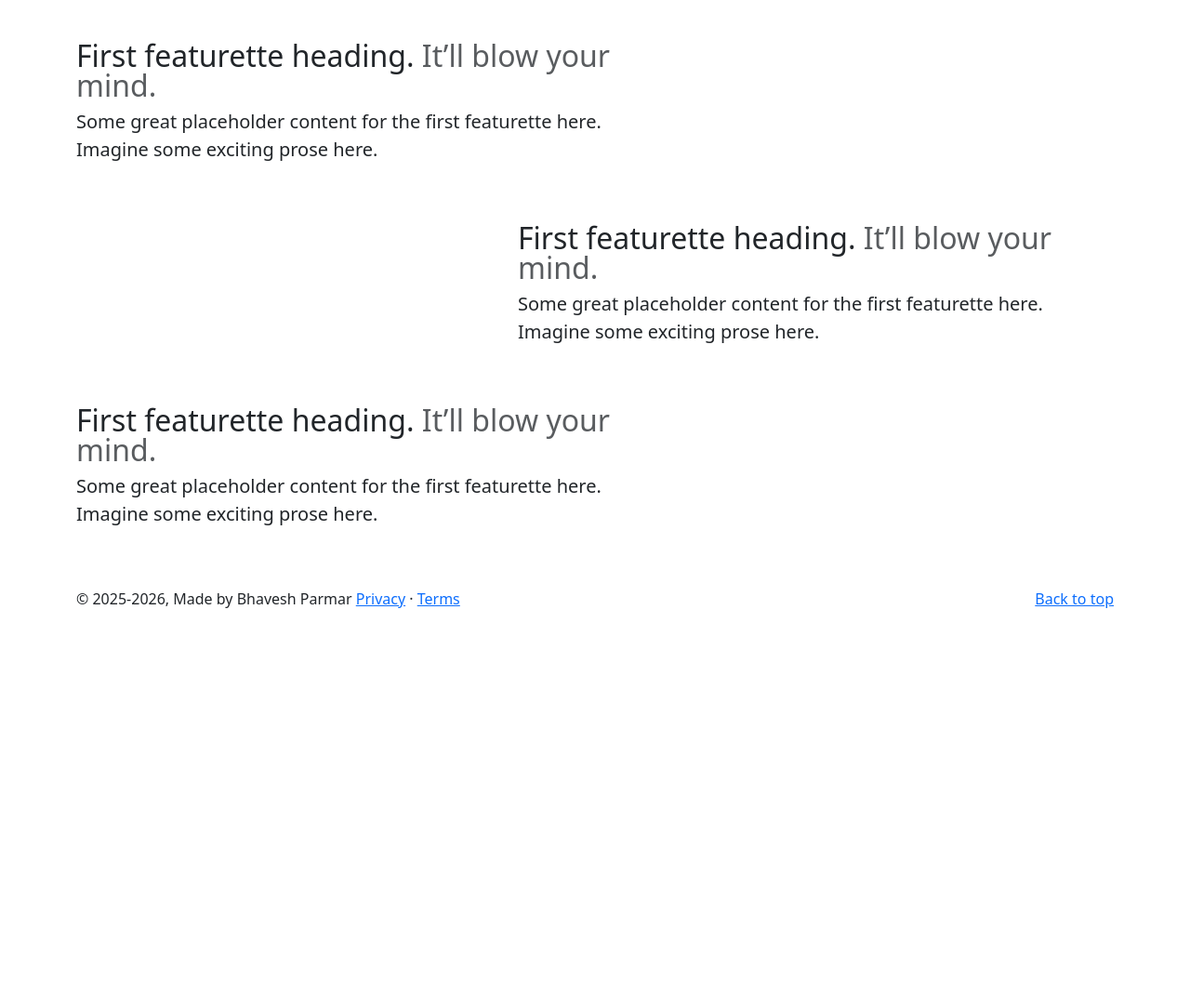
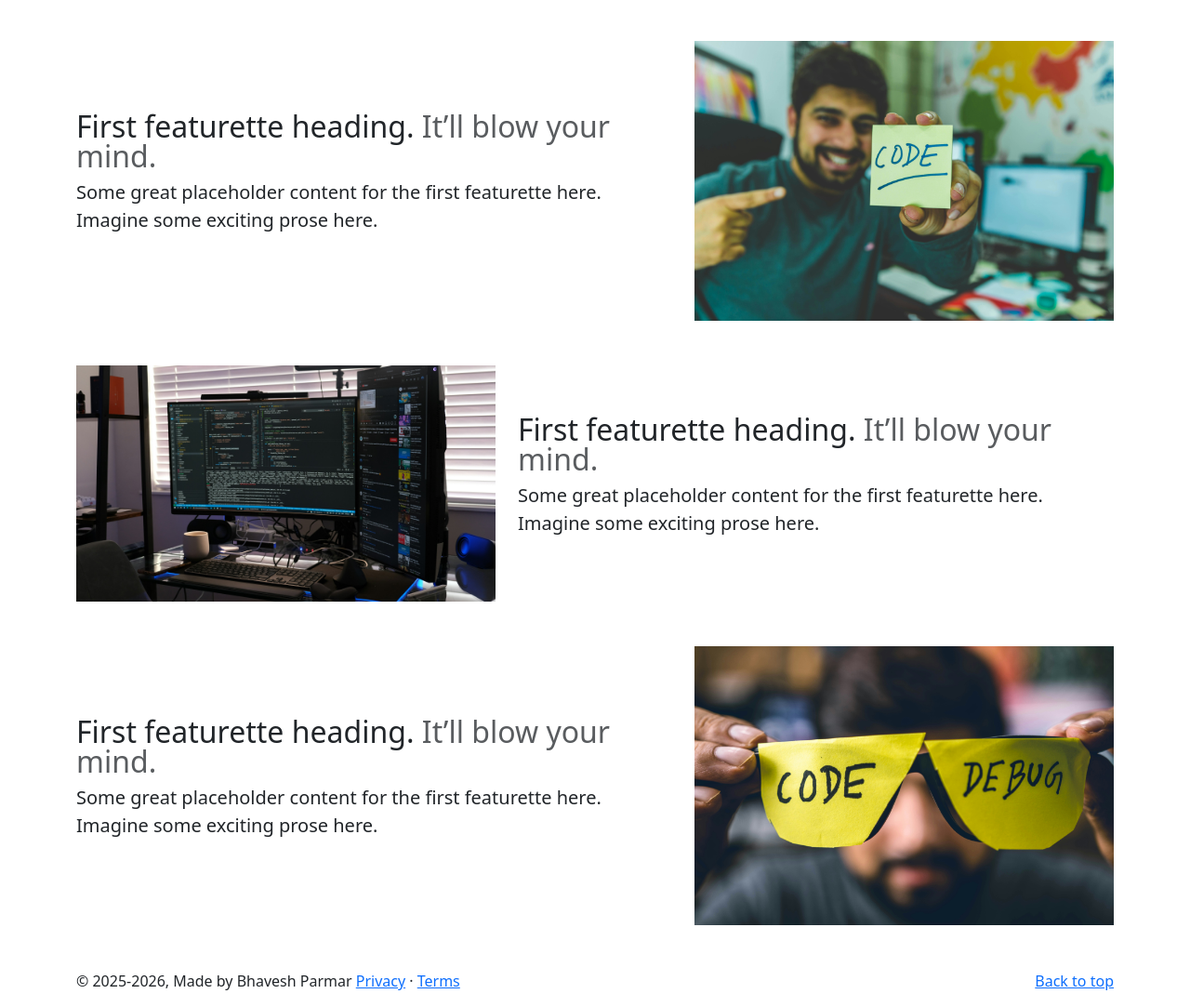
Before and after one commit to bdp1604/iCoderBootstrap, a plain HTML site: page about.html in a window 1280 px wide. Shown: the part 60-1143 px from the top of the page at 93% size. Before the commit the page ends 800 px from the top, so only its background shows below. Drawn offline with nearby package versions, Linux system fonts and the light colour scheme.

Commit message:
Update about.html

```diff
--- a/about.html
+++ b/about.html
@@ -68,7 +68,7 @@
                 </p>
             </div>
             <div class="col-md-5">
-                <img src="images\image4.jpg" alt=""
+                <img src="image4.jpg" alt=""
                     class="bd-placeholder-img bd-placeholder-img-lg featurette-image img-fluid mx-auto">
             </div>
         </div>
@@ -82,7 +82,7 @@
                 </p>
             </div>
             <div class="col-md-5 order-md-1">
-                <img src="images\image5.jpg" alt=""
+                <img src="image5.jpg" alt=""
                     class="bd-placeholder-img bd-placeholder-img-lg featurette-image img-fluid mx-auto">
             </div>
         </div>
@@ -96,7 +96,7 @@
                 </p>
             </div>
             <div class="col-md-5">
-                <img src="images\image6.jpg" alt=""
+                <img src="image6.jpg" alt=""
                     class="bd-placeholder-img bd-placeholder-img-lg featurette-image img-fluid mx-auto">
             </div>
         </div>
```
